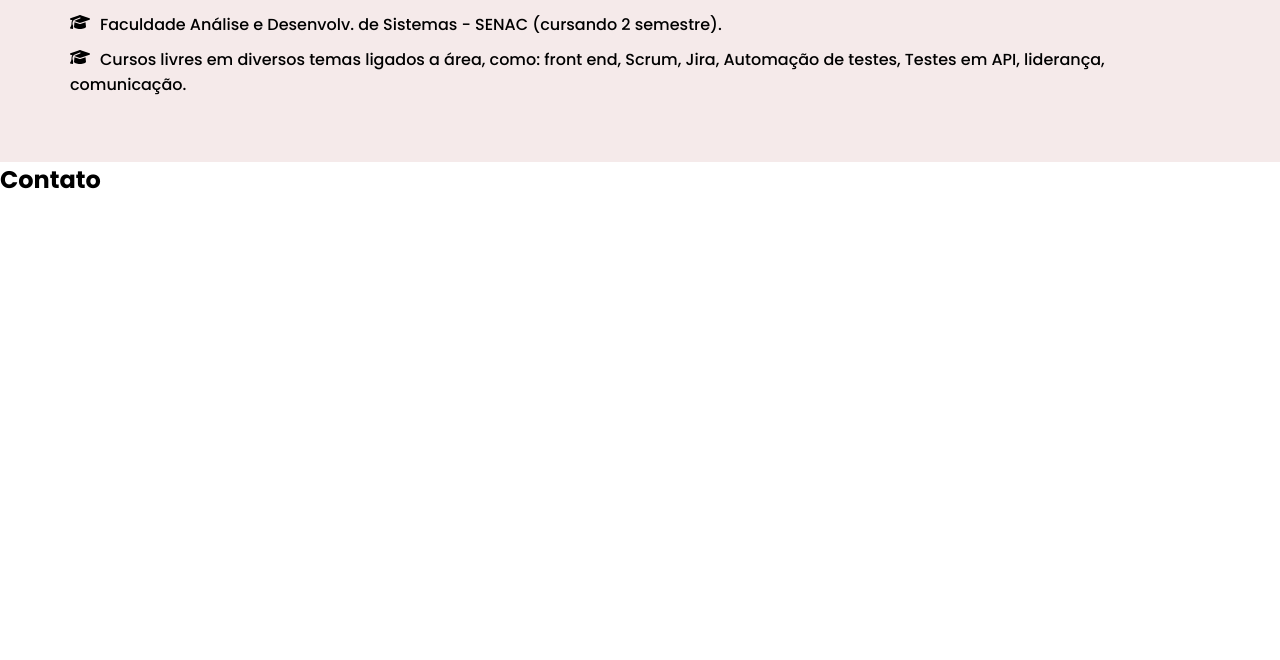
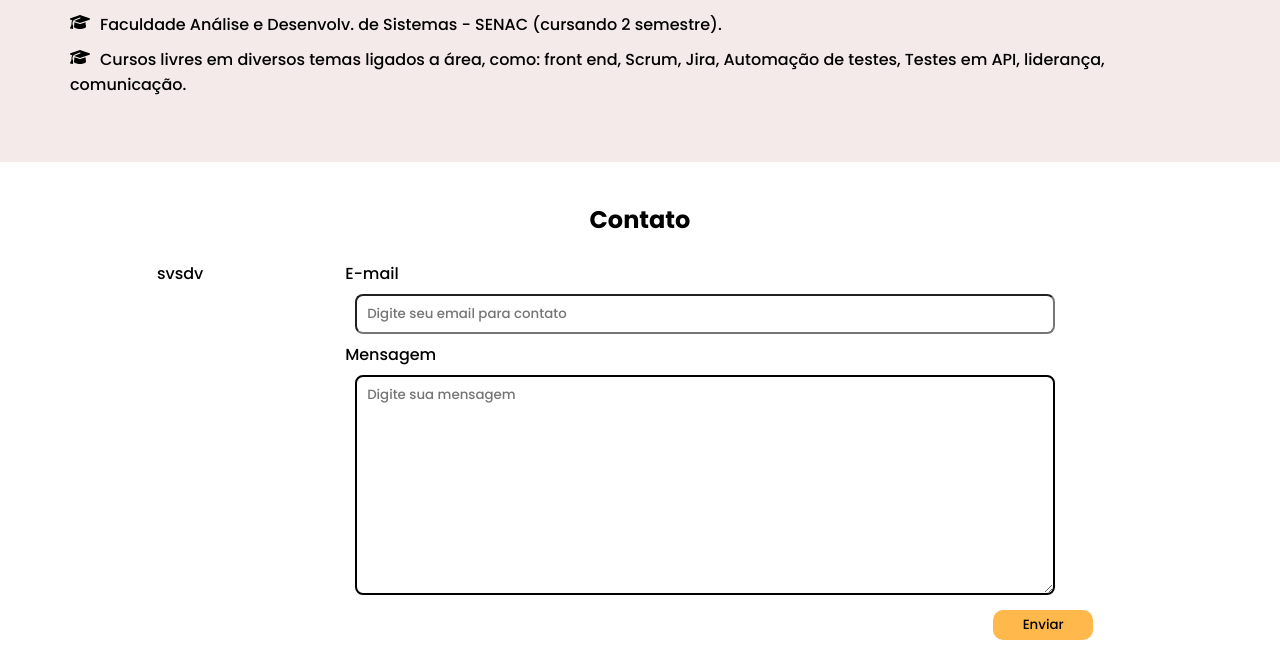
Before and after one commit to renatapulz/portfolio, a plain HTML site: page index.html in a window 1280 px wide. Shown: the part 2023-2683 px from the top of the page. Before the commit the page ends 2220 px from the top, so only its background shows below. Drawn offline with Linux system fonts and the light colour scheme.

Commit message:
inserido campo de envio de msg na seção de Contato

```diff
--- a/index.html
+++ b/index.html
@@ -4,7 +4,9 @@
 <head>
     <meta charset="UTF-8">
     <meta name="viewport" content="width=device-width, initial-scale=1.0">
-    <link href="https://fonts.googleapis.com/css2?family=Montserrat:wght@100;300;400&family=Poppins:wght@100;300;500;700&family=Roboto:ital,wght@0,100;0,400;0,700;1,700&display=swap" rel="stylesheet">
+    <link
+        href="https://fonts.googleapis.com/css2?family=Montserrat:wght@100;300;400&family=Poppins:wght@100;300;500;700&family=Roboto:ital,wght@0,100;0,400;0,700;1,700&display=swap"
+        rel="stylesheet">
     <link rel="stylesheet" href="./style.css" />
     <script src="script.js"></script>
     <title>Portifólio - Renata</title>
@@ -24,7 +26,7 @@
                     <a href="#formation">Formação</a>
                 </li>
                 <li>
-                    <a href="/">Contato</a>
+                    <a href="#contact">Contato</a>
                 </li>
             </ul>
         </nav>
@@ -42,7 +44,7 @@
         <article class="sections-page">
             <div class="container">
                 <h2 class="titles" id="about">Sobre mim</h2>
-                <div id="about-me">
+                <div class="container-text">
                     <div class="conteiner-info">
                         <h3> Infos pessoais:</h3>
                         <ul>
@@ -53,7 +55,7 @@
                             <li>Tenho uma filha de 10 anos</li>
                         </ul>
                     </div>
-                    <div class="conteiner-about-me">
+                    <div class="conteiner-info2">
                         <h3> Um pouco da minha história:</h3>
                         <p>Após mais de uma década dedicada ao atendimento de clientes e vendas, fiz a transição de
                             carreira para o mundo da tecnologia. Finalizei um curso de Frontend/Mobile na Soulcode, e
@@ -112,21 +114,43 @@
                 <h2 class="titles" id="formation">Formação</h2>
                 <div class="conteiner-formation">
                     <ul>
-                        <li><img src="images/icon.svg" alt="Ícone de um chápeu de formatura">Bootcamp SoulCode - 740 hras. </li>
-                        <li><img src="images/icon.svg" alt="Ícone de um chápeu de formatura">Curso da BeeLab de qualidade de Software - 40 Hras</li>
-                        <li><img src="images/icon.svg" alt="Ícone de um chápeu de formatura">Faculdade Análise e Desenvolv. de Sistemas - SENAC (cursando 2 semestre).</li>
-                        <li><img src="images/icon.svg" alt="Ícone de um chápeu de formatura">Cursos livres em diversos temas ligados a área, como: front end, Scrum, Jira, Automação de testes, Testes em API, liderança, comunicação.  </li>
+                        <li><img src="images/icon.svg" alt="Ícone de um chápeu de formatura">Bootcamp SoulCode - 740
+                            hras. </li>
+                        <li><img src="images/icon.svg" alt="Ícone de um chápeu de formatura">Curso da BeeLab de
+                            qualidade de Software - 40 Hras</li>
+                        <li><img src="images/icon.svg" alt="Ícone de um chápeu de formatura">Faculdade Análise e
+                            Desenvolv. de Sistemas - SENAC (cursando 2 semestre).</li>
+                        <li><img src="images/icon.svg" alt="Ícone de um chápeu de formatura">Cursos livres em diversos
+                            temas ligados a área, como: front end, Scrum, Jira, Automação de testes, Testes em API,
+                            liderança, comunicação. </li>
                     </ul>
                 </div>
             </div>
             </div>
         </article>
-        <article>
-            <section>
-                <h2>Contato </h2>
-            </section>
+        <section>
+            <div class="container">
+                <h2 class="titles" id="contact">Contato</h2>
+                <div class="container-text">
+                    <div class="conteiner-info">
+                        <p>svsdv</p>
+                    </div>
+                    <div class="conteiner-info2">
+                        <form action="https://formsubmit.co/2a0fee3d43ad6eb1434262fd4c6a5d14" method="POST">
+                            <label for="email">E-mail</label>
+                            <input type="email" name="email" id="email" placeholder="Digite seu email para contato" required>
+                            <label for="message">Mensagem</label>
+                            <textarea name="message" id="message" cols="30" rows="10" placeholder="Digite sua mensagem" required></textarea>
+                            <button type="submit">Enviar</button>
+                        </form>
+                    </div>
+                </div>
+            </div>
+        </section>
     </main>
-    <footer></footer>
+    <footer>
+
+    </footer>
 </body>
 
 </html>
--- a/style.css
+++ b/style.css
@@ -80,23 +80,23 @@ margin-bottom: 1em;
 }
 
 /* sobre mim */
-#about-me{
+.container-text {
     display: flex;
     align-items: center;
     justify-content: space-evenly;
     align-items: flex-start;
 }
 
-#about-me h3{
+.container-text h3{
     text-align: left;
     margin-bottom: 1em;
 }
 
-#about-me ul {
+.container-text ul {
     list-style-type: none;
 }
 
-.conteiner-about-me {
+.conteiner-info2 {
     width: 65%;
     padding-left: 15px;
 }
@@ -227,3 +227,42 @@ margin-bottom: 1em;
 .conteiner-formation img {
     margin-right: 10px;
 }
+
+/* Contato */
+#contact {
+    margin-top: 40px;
+}
+
+.conteiner-info2 input {
+    width: 90%;
+    padding: 8px 10px;
+    margin: 8px 10px;
+    border-radius: 8px;
+}
+
+.conteiner-info2 textarea {
+    width: 90%;
+    padding: 8px 10px;
+    margin: 8px 10px;
+    border-radius: 8px;
+    border: 2px solid;
+}
+
+.conteiner-info2 button {
+    float: right;
+    background-color: #FFB84C;
+    border-radius: 10px;
+    border: none;
+    width: 100px;
+    text-align: center;
+    margin-bottom: 20px;
+    margin-right: 30px;
+    padding: 5px;
+    cursor: pointer;
+}
+
+.conteiner-info2 button:active {
+    background-color: #FFB534;
+    transform: translateY(2px);
+    font-weight: bold;
+}
```
